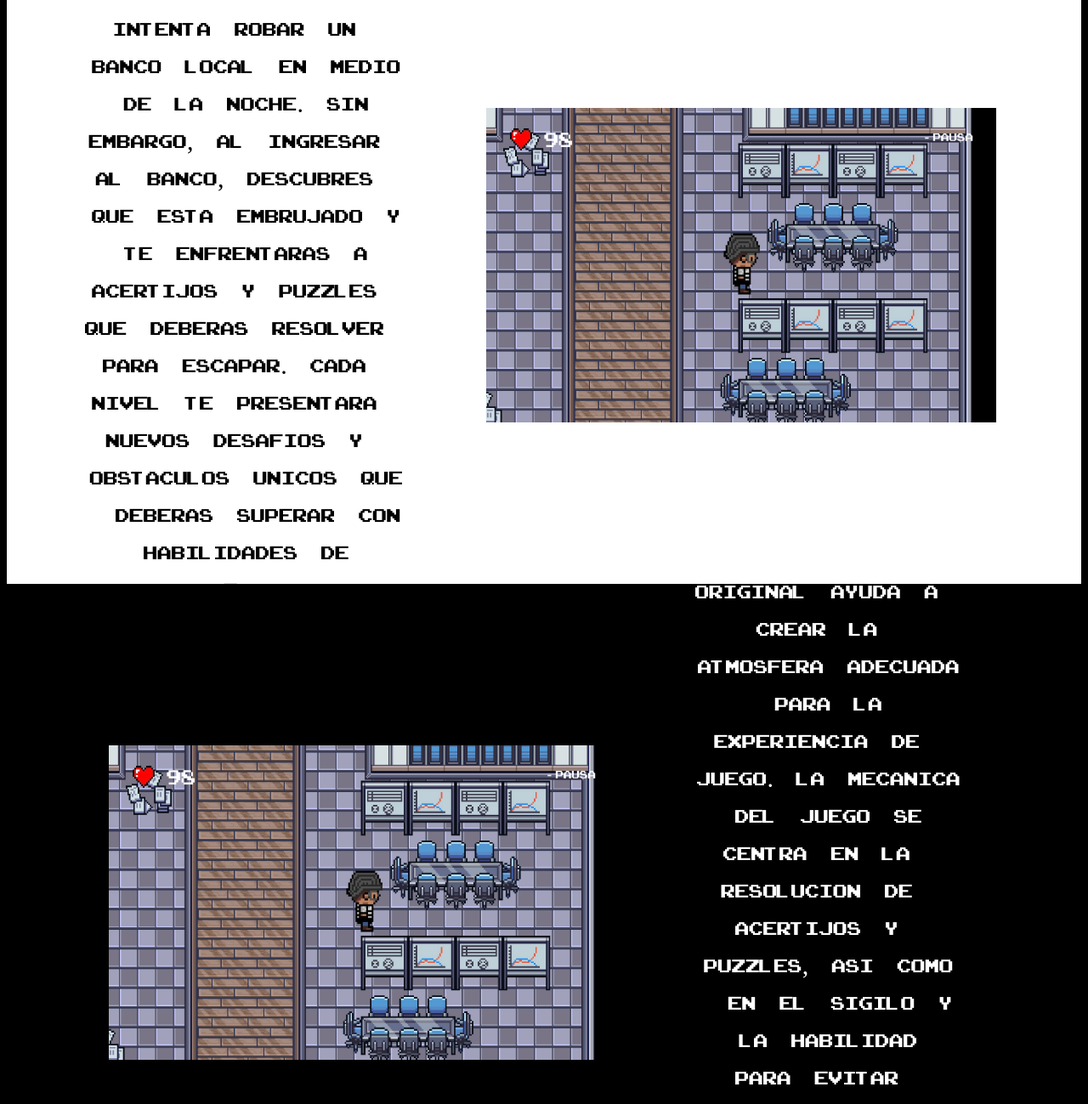
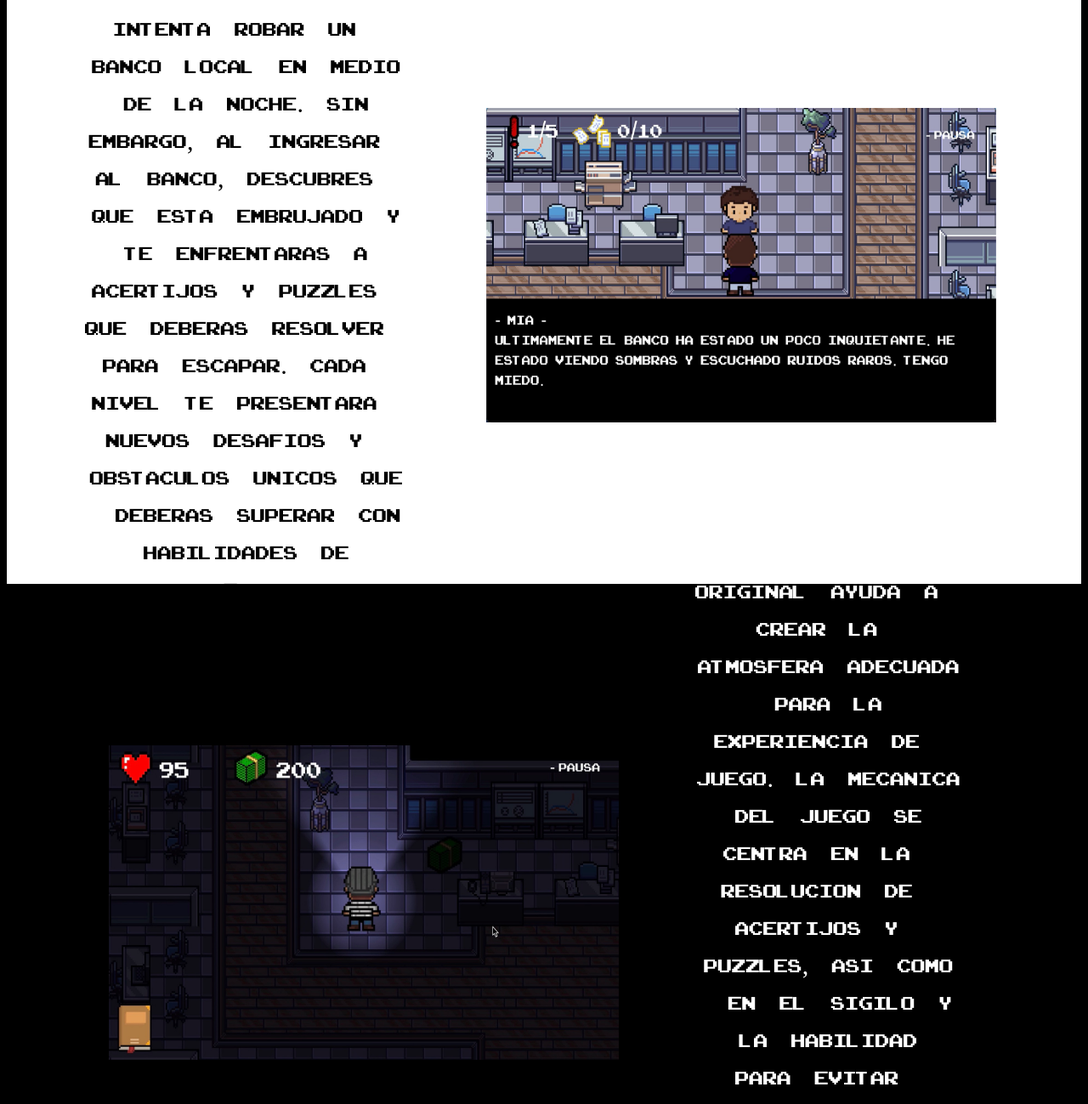
Before and after one commit to Mike19200/ShadowBankWebsite, a plain HTML site: page info.html in a window 1280 px wide. Shown: the part 821-2120 px from the top of the page at 85% size. Drawn offline with Linux system fonts and the light colour scheme.

Commit message:
cambio screenshots

```diff
--- a/info.html
+++ b/info.html
@@ -43,14 +43,14 @@
                             </p>
                         </div>
                         <div class="c2-sec2">
-                            <img src="media/Imagen3.jpg" alt="">
+                            <img src="media/Imagen1Beta.jpg" alt="">
                         </div>
                     </div>
             </section>
             <section class="section3" id="sec1">
                 <div class="contenedor">
                     <div class="c1-sec3">
-                        <img src="media/Imagen3.jpg" alt="">
+                        <img src="media/Imagen3Beta.jpg" alt="">
                     </div>
                     <div class="c2-sec3">
                         <p>
@@ -68,7 +68,7 @@
                         <h2> !Buena Suerte!</h2>
                     </div>
                     <div class="c2-sec2">
-                        <img src="media/Imagen3.jpg" alt="">
+                        <img src="media/Imagen2Beta.jpg" alt="">
                     </div>
                 </div>
         </section>
```
Also changed, not shown: media/Imagen1Beta.jpg (added), media/Imagen2Beta.jpg (added), media/Imagen3Beta.jpg (added), media/Imagen4Beta.jpg (added), 1 other file.
